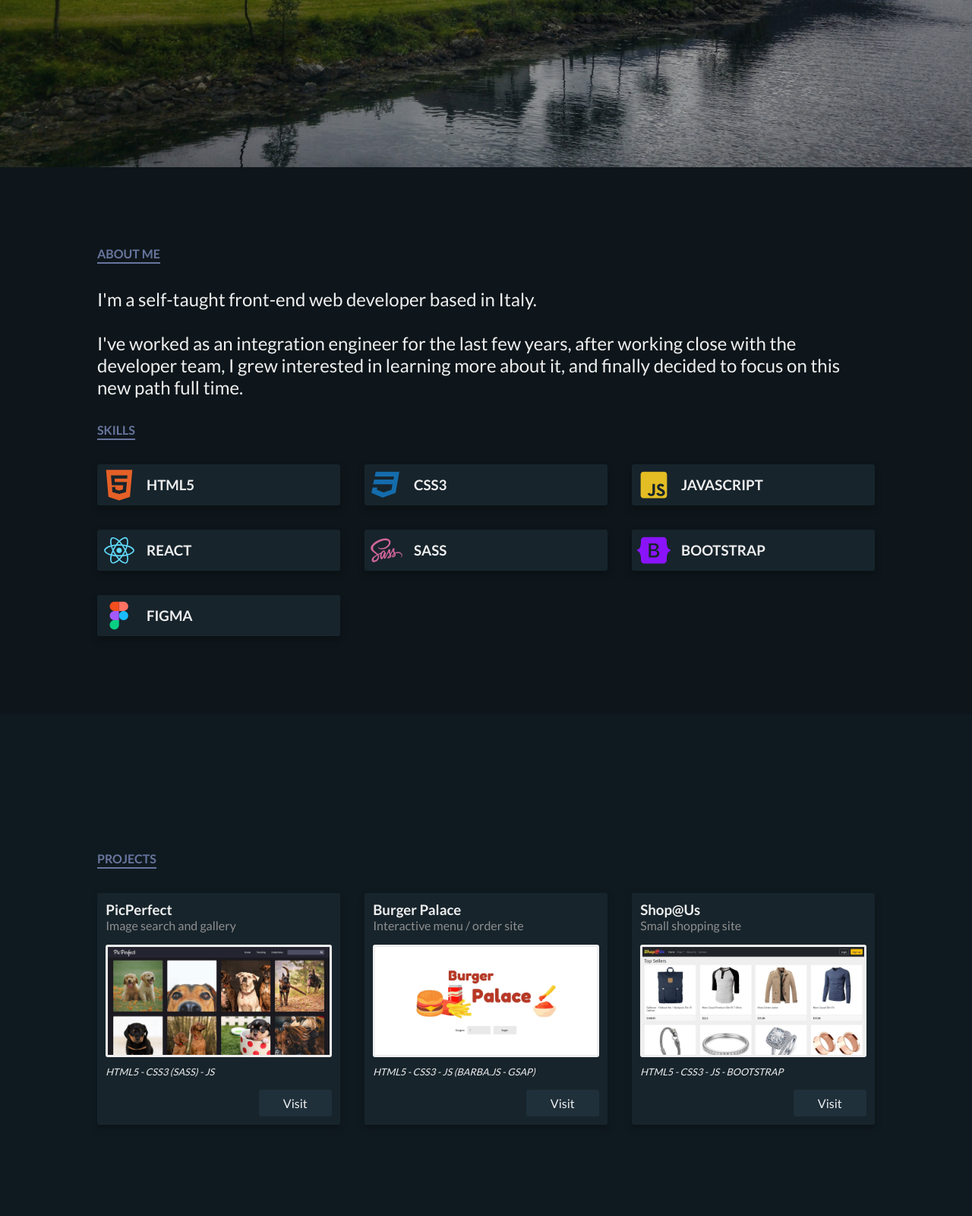
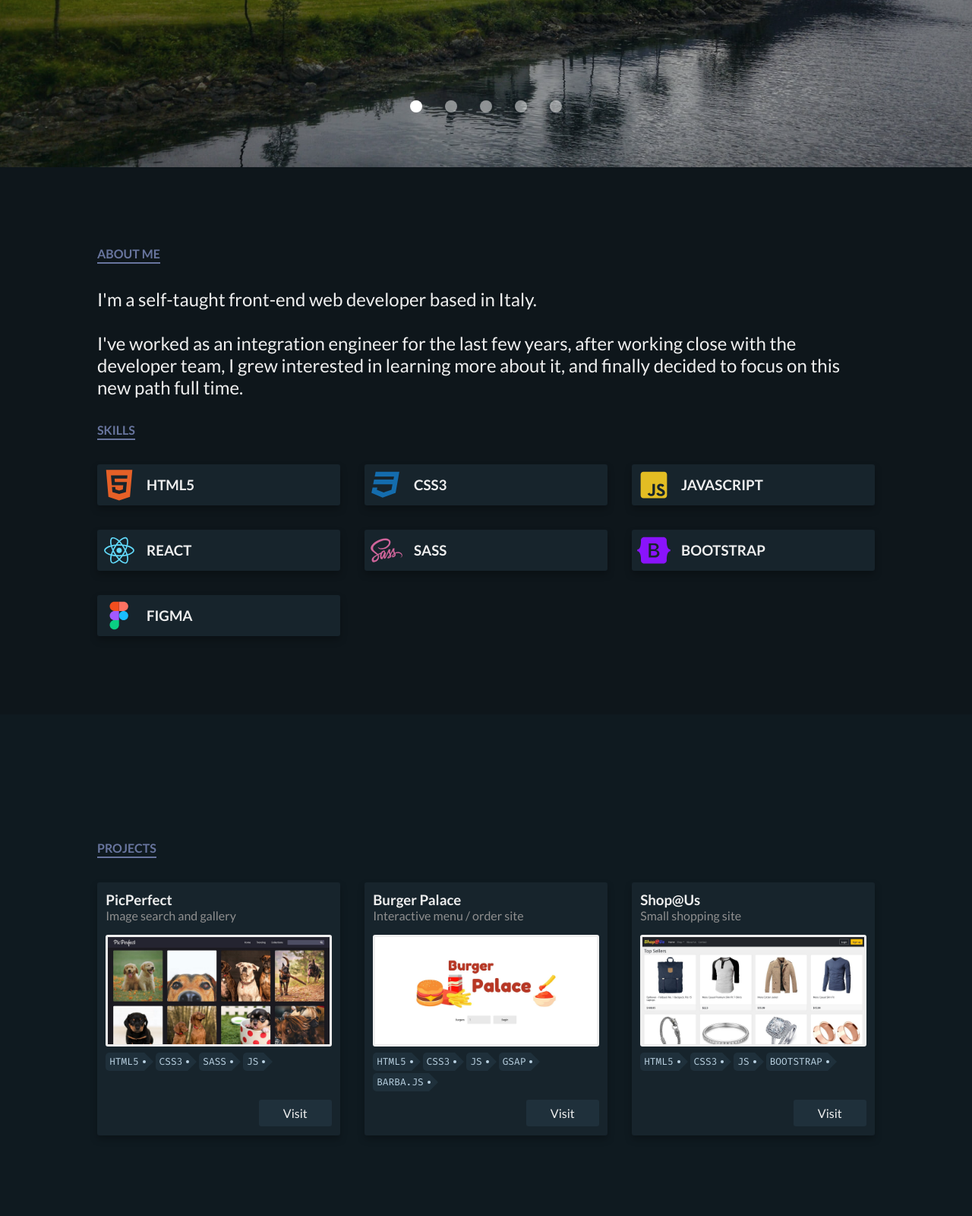
Before and after one commit to montee-diego/portfolio, a plain HTML site: page index.html in a window 1280 px wide. Shown: the part 580-2180 px from the top of the page at 76% size. Drawn offline with Linux system fonts and the light colour scheme.

Commit message:
Slider Controls - Tag Icons in Projects

```diff
--- a/index.html
+++ b/index.html
@@ -30,6 +30,13 @@
       <section id="home">
         <div class="wrapper">
           <h1>Hi, I'm Diego,<br />Front-end Web Developer</h1>
+        </div>
+        <div class="slides-control">
+          <span class="dot" data-index="1"></span>
+          <span class="dot" data-index="2"></span>
+          <span class="dot" data-index="3"></span>
+          <span class="dot" data-index="4"></span>
+          <span class="dot" data-index="5"></span>
         </div>
         <div class="slides">
           <img class="slide-img" src="./images/gallery/20190623_155155-01.jpeg" alt="background" />
@@ -93,7 +100,12 @@
                   <h3>PicPerfect</h3>
                   <h4>Image search and gallery</h4>
                   <img src="./images/pic-perfect.jpg" alt="" />
-                  <p><small>HTML5 - CSS3 (SASS) - JS</small></p>
+                  <ul class="tags">
+                    <li>HTML5</li>
+                    <li>CSS3</li>
+                    <li>SASS</li>
+                    <li>JS</li>
+                  </ul>
                   <a href="https://montee-diego.github.io/pic-perfect/" target="_blank">Visit</a>
                 </div>
               </div>
@@ -103,7 +115,13 @@
                   <h3>Burger Palace</h3>
                   <h4>Interactive menu / order site</h4>
                   <img src="./images/burger-palace.jpg" alt="" />
-                  <p><small>HTML5 - CSS3 - JS (BARBA.JS - GSAP)</small></p>
+                  <ul class="tags">
+                    <li>HTML5</li>
+                    <li>CSS3</li>
+                    <li>JS</li>
+                    <li>GSAP</li>
+                    <li>BARBA.JS</li>
+                  </ul>
                   <a href="https://montee-diego.github.io/burger-palace/" target="_blank">Visit</a>
                 </div>
               </div>
@@ -113,7 +131,12 @@
                   <h3>Shop@Us</h3>
                   <h4>Small shopping site</h4>
                   <img src="./images/shop-at-us.jpg" alt="" />
-                  <p><small>HTML5 - CSS3 - JS - BOOTSTRAP</small></p>
+                  <ul class="tags">
+                    <li>HTML5</li>
+                    <li>CSS3</li>
+                    <li>JS</li>
+                    <li>BOOTSTRAP</li>
+                  </ul>
                   <a href="https://montee-diego.github.io/shop-at-us/" target="_blank">Visit</a>
                 </div>
             </div>
--- a/script.js
+++ b/script.js
@@ -1,7 +1,8 @@
 const burger = document.querySelector(".burger");
 const nav = document.querySelector(".nav-links");
 const navLinks = document.querySelectorAll(".nav-links li");
-const images = document.querySelectorAll(".slide-img");
+const slideImages = document.querySelectorAll(".slide-img");
+const slideDots = document.querySelectorAll(".dot");
 const contactForm = document.querySelector("#contact-form");
 const submitBtn = document.querySelector(".submit-btn");
 const submitMsg = document.querySelector(".submit-message");
@@ -61,24 +62,40 @@ async function handleSubmit(event) {
 }
 
 // Image Slider
-let curIndex = 0;
+let slideIndex = 0;
+let slideTimer = null;
+
+slideDots.forEach(dot => {
+  dot.addEventListener("click", slideImageByIndex);
+});
+
+function slideImageByIndex(e) {
+  if (slideTimer) {
+    window.clearTimeout(slideTimer);
+  }
+
+  slideIndex = e.target.dataset.index - 1;
+  slideImage();
+}
 
 function slideImage() {
-  images.forEach((image, index) => {
-    if (curIndex === index) {
-      image.classList.add("visible");
+  slideImages.forEach((slideImage, index) => {
+    if (slideIndex === index) {
+      slideImage.classList.add("visible");
+      slideDots[index].classList.add("active");
     } else {
-      image.classList.remove("visible");
+      slideImage.classList.remove("visible");
+      slideDots[index].classList.remove("active");
     }
   });
 
-  if (curIndex === images.length - 1) {
-    curIndex = 0;
+  if (slideIndex === slideImages.length - 1) {
+    slideIndex = 0;
   } else {
-    curIndex++;
+    slideIndex++;
   }
 
-  window.setTimeout(() => {
+  slideTimer = window.setTimeout(() => {
     slideImage();
   }, 10000);
 }
--- a/style.css
+++ b/style.css
@@ -1,4 +1,4 @@
-@import url("https://fonts.googleapis.com/css2?family=Fira+Code:wght@700&family=Lato:wght@400;700&display=swap");
+@import url("https://fonts.googleapis.com/css2?family=Fira+Code:wght@400;700&family=Lato:wght@400;700&display=swap");
 
 * {
   padding: 0;
@@ -121,6 +121,7 @@ nav {
 #logo {
   font-family: "Fira Code", monospace;
   font-size: 1.5rem;
+  font-weight: 700;
 }
 
 .nav-links {
@@ -170,6 +171,29 @@ nav {
   justify-content: space-between;
   align-items: center;
   position: relative;
+}
+
+.slides-control {
+  display: flex;
+  position: absolute;
+  bottom: 10%;
+  left: 50%;
+  z-index: 5;
+  transform: translateX(-50%);
+}
+
+.dot {
+  width: 10px;
+  height: 10px;
+  background-color: rgb(255, 255, 255, 0.5);
+  border-radius: 50%;
+  margin: 0px 15px;
+  cursor: pointer;
+  transition: background-color 0.5s ease;
+}
+
+.dot.active {
+  background-color: rgb(255, 255, 255, 1);
 }
 
 .slide-img {
@@ -254,7 +278,7 @@ nav {
 
 .content a {
   padding: 0.5rem 2rem;
-  margin-top: 1rem;
+  margin-top: 0.5rem;
   background-color: #1f303b;
   border: none;
   border-radius: 3px;
@@ -265,6 +289,51 @@ nav {
 
 .content a:hover {
   background-color: #294253;
+}
+
+.tags {
+  display: flex;
+  flex-wrap: wrap;
+  height: 54px;
+}
+
+.tags li {
+  position: relative;
+  color: #bcd4e4;
+  background-color: #1f303b;
+  border-radius: 5px 0px 0px 5px;
+  font-family: "Fira Code", monospace;
+  font-size: 0.8rem;
+  float: left;
+  height: 24px;
+  line-height: 24px;
+  padding: 0px 7px 0px 5px;
+  margin-right: 15px;
+}
+
+.tags li::before {
+  content: "";
+  float: left;
+  position: absolute;
+  top: 0;
+  right: -12px;
+  width: 0;
+  height: 0;
+  border-color: transparent transparent transparent #1f303b;
+  border-style: solid;
+  border-width: 12px 0px 12px 12px;
+}
+
+.tags li:after {
+  content: "";
+  position: absolute;
+  top: 10px;
+  right: -2px;
+  float: left;
+  width: 4px;
+  height: 4px;
+  border-radius: 50%;
+  background-color: #bcd4e4;
 }
 
 /* CONTACT */
```
